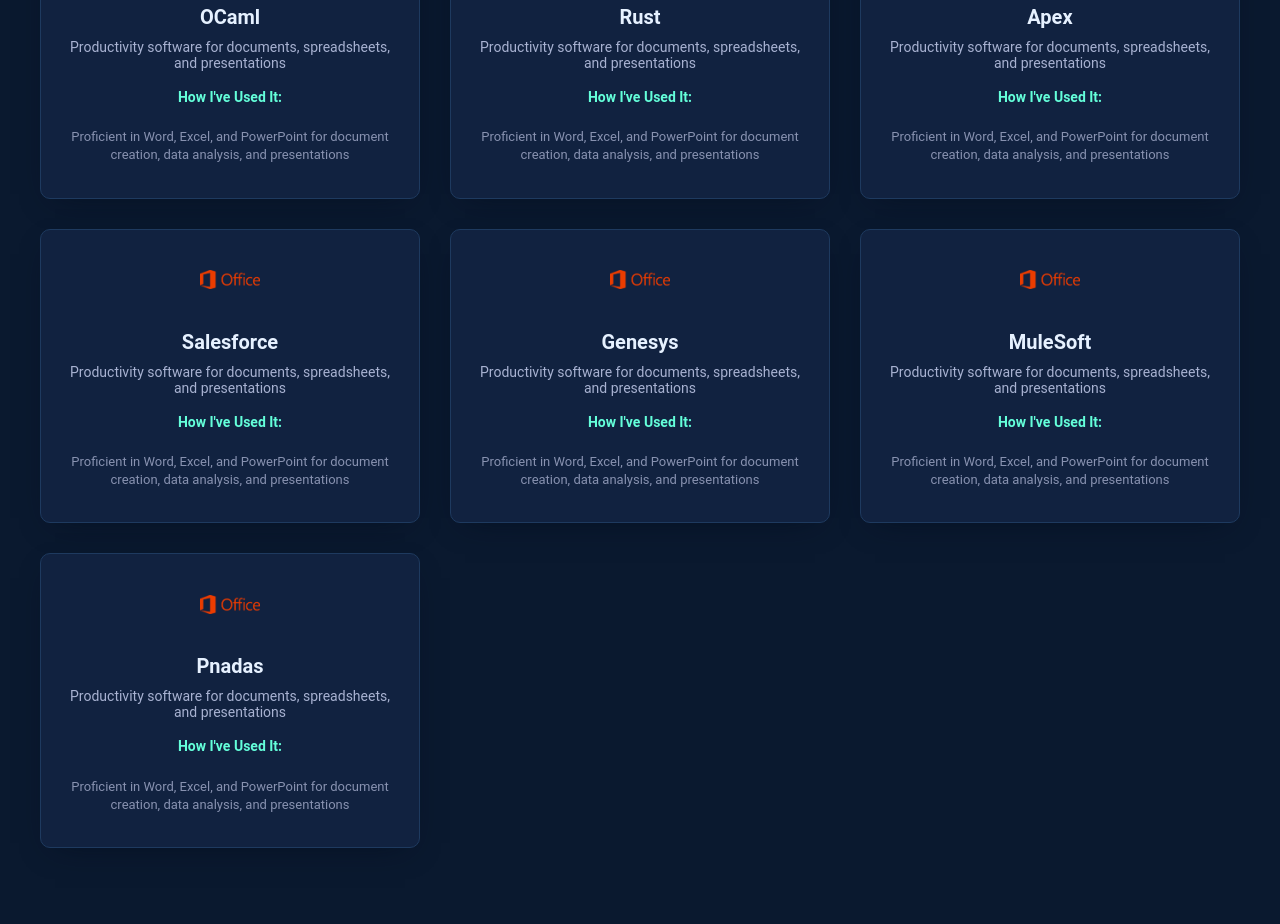
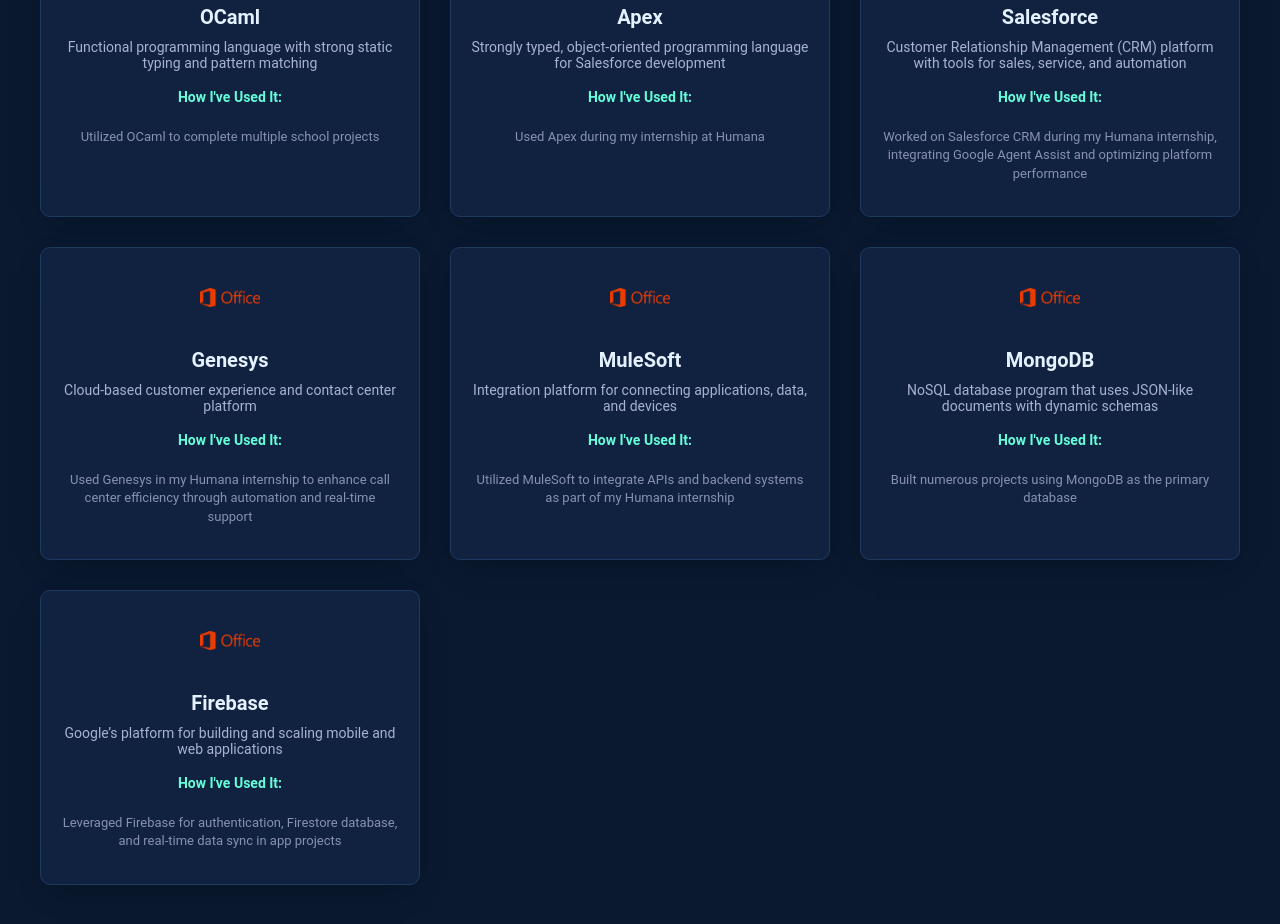
Before and after one commit to narainsriram2020/personalwebsite, a React (Create React App) app: page / in a window 1280 px wide. Shown: the part 7120-8044 px from the top of the page. Built offline with nearby package versions, Linux system fonts and the light colour scheme.

Commit message:
updated the values for skills

```diff
--- a/src/Skills.js
+++ b/src/Skills.js
@@ -147,58 +147,58 @@
         {
             name: 'Rust',
             logo: '/office.png',
-            description: 'Productivity software for documents, spreadsheets, and presentations',
+            description: 'Systems programming language focused on safety, speed, and concurrency',
             //proficiency: 'Advanced',
-            used: 'Proficient in Word, Excel, and PowerPoint for document creation, data analysis, and presentations'
+            used: 'Utilized Rust to complete multiple school projects'
         },
         {
             name: 'OCaml',
             logo: '/office.png',
-            description: 'Productivity software for documents, spreadsheets, and presentations',
+            description: 'Functional programming language with strong static typing and pattern matching',
             //proficiency: 'Advanced',
-            used: 'Proficient in Word, Excel, and PowerPoint for document creation, data analysis, and presentations'
-        },
-        {
-            name: 'Rust',
-            logo: '/office.png',
-            description: 'Productivity software for documents, spreadsheets, and presentations',
-            //proficiency: 'Advanced',
-            used: 'Proficient in Word, Excel, and PowerPoint for document creation, data analysis, and presentations'
+            used: 'Utilized OCaml to complete multiple school projects'
         },
         {
             name: 'Apex',
             logo: '/office.png',
-            description: 'Productivity software for documents, spreadsheets, and presentations',
+            description: 'Strongly typed, object-oriented programming language for Salesforce development',
             //proficiency: 'Advanced',
-            used: 'Proficient in Word, Excel, and PowerPoint for document creation, data analysis, and presentations'
+            used: 'Used Apex during my internship at Humana'
         },
         {
             name: 'Salesforce',
             logo: '/office.png',
-            description: 'Productivity software for documents, spreadsheets, and presentations',
+            description: 'Customer Relationship Management (CRM) platform with tools for sales, service, and automation',
             //proficiency: 'Advanced',
-            used: 'Proficient in Word, Excel, and PowerPoint for document creation, data analysis, and presentations'
+            used: 'Worked on Salesforce CRM during my Humana internship, integrating Google Agent Assist and optimizing platform performance'
         },
         {
             name: 'Genesys',
             logo: '/office.png',
-            description: 'Productivity software for documents, spreadsheets, and presentations',
+            description: 'Cloud-based customer experience and contact center platform',
             //proficiency: 'Advanced',
-            used: 'Proficient in Word, Excel, and PowerPoint for document creation, data analysis, and presentations'
+            used: 'Used Genesys in my Humana internship to enhance call center efficiency through automation and real-time support'
         },
         {
             name: 'MuleSoft',
             logo: '/office.png',
-            description: 'Productivity software for documents, spreadsheets, and presentations',
+            description: 'Integration platform for connecting applications, data, and devices',
             //proficiency: 'Advanced',
-            used: 'Proficient in Word, Excel, and PowerPoint for document creation, data analysis, and presentations'
+            used: 'Utilized MuleSoft to integrate APIs and backend systems as part of my Humana internship'
         },
         {
-            name: 'Pnadas',
+            name: 'MongoDB',
             logo: '/office.png',
-            description: 'Productivity software for documents, spreadsheets, and presentations',
+            description: 'NoSQL database program that uses JSON-like documents with dynamic schemas',
             //proficiency: 'Advanced',
-            used: 'Proficient in Word, Excel, and PowerPoint for document creation, data analysis, and presentations'
+            used: 'Built numerous projects using MongoDB as the primary database'
+        },
+        {
+            name: 'Firebase',
+            logo: '/office.png',
+            description: 'Google’s platform for building and scaling mobile and web applications',
+            //proficiency: 'Advanced',
+            used: 'Leveraged Firebase for authentication, Firestore database, and real-time data sync in app projects'
         },
     ];
 
```
